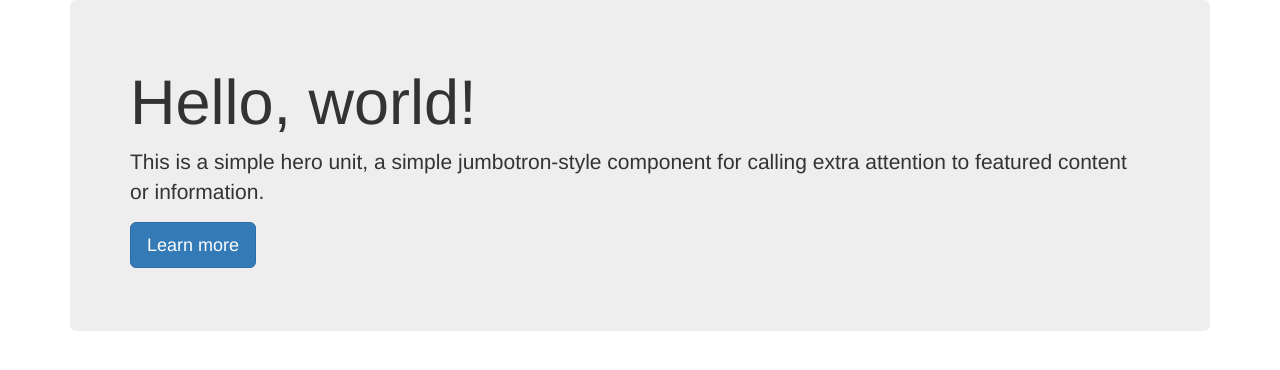
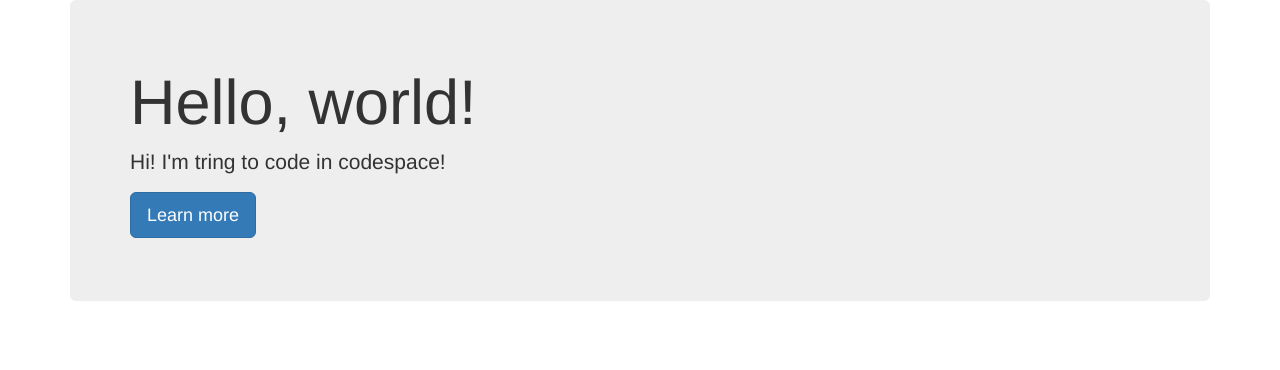
Before and after one commit to Tora-chen/flask-learning, a Flask app: page / in a window 1280 px wide. Shown: the top 370 px of the page. Run offline with Flask 3, Linux system fonts and the light colour scheme; some libraries are stand-ins or nearby versions.

Commit message:
commit test

```diff
--- a/templates/index.html
+++ b/templates/index.html
@@ -6,8 +6,7 @@
 <div class="container">
     <div class="jumbotron">
         <h1>Hello, {{ name }}!</h1>
-        <p>This is a simple hero unit, a simple jumbotron-style component for calling extra attention to featured
-            content or information.</p>
+        <p>Hi! I'm tring to code in codespace!</p>
         <p><a class="btn btn-primary btn-lg" href="#" role="button">Learn more</a></p>
     </div>
 </div>
```
